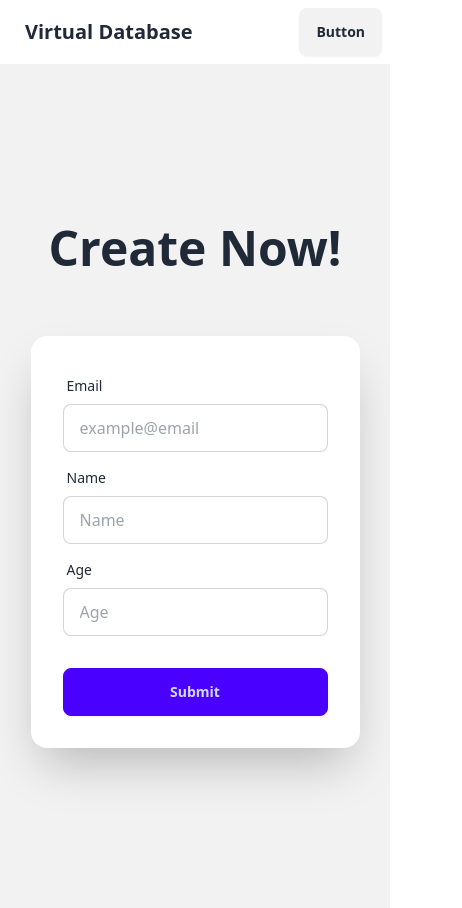
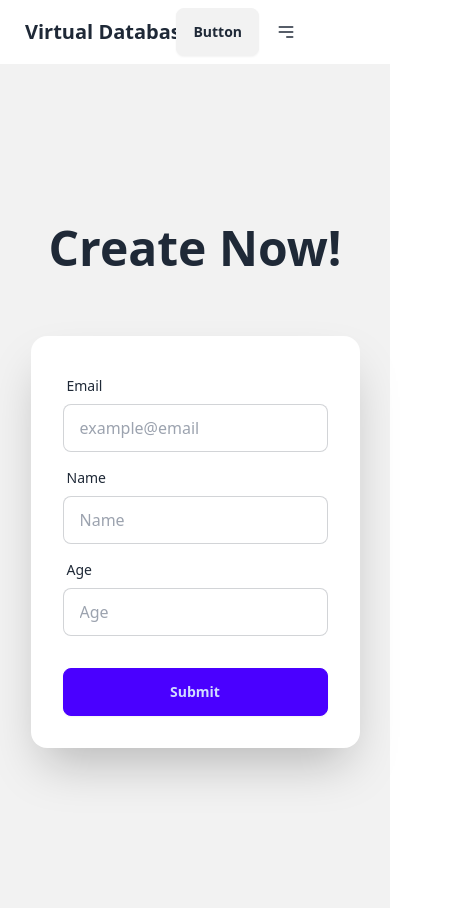
Before and after one commit to aryan0809/crudAppMern, a React (Vite) app in the folder frontend/: page /create in a window 390 px wide. Shown: the whole page, 462 px wide, since content can reach past the window. Built offline with nearby package versions, Linux system fonts and the light colour scheme.

Commit message:
Update Navbar.jsx

```diff
--- a/frontend/src/components/Navbar.jsx
+++ b/frontend/src/components/Navbar.jsx
@@ -4,7 +4,7 @@ import { Link } from 'react-router-dom';
 function Navbar() {
   return (
     <div>
-      <div className="navbar bg-base-100">
+      <div className="navbar bg-base-100 z-50 relative">
         <div className="navbar-start">
           <a className="btn btn-ghost text-xl">Virtual Database</a>
         </div>
@@ -18,6 +18,16 @@ function Navbar() {
         <div className="navbar-end">
           <a className="btn">Button</a>
         </div>
+        <div className="dropdown navbar-end lg:hidden">
+          <label tabIndex={0} className="btn btn-ghost lg:hidden">
+            <svg xmlns="http://www.w3.org/2000/svg" fill="none" viewBox="0 0 24 24" className="inline-block w-5 h-5 stroke-current"><path strokeLinecap="round" strokeLinejoin="round" strokeWidth="2" d="M4 6h16M4 12h16m-7 6h7"></path></svg>
+          </label>
+          <ul tabIndex={0} className="menu menu-compact dropdown-content mt-3 p-2 shadow bg-base-100 rounded-box w-52 z-50">
+            <li><Link to="/create">Create Post</Link></li>
+            <li><Link to="/">All Posts</Link></li>
+            <li><Link to="/display">Display</Link></li>
+          </ul>
+        </div>
       </div>
     </div>
   );
```
